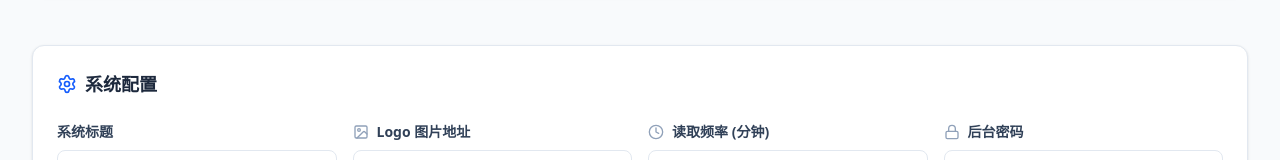
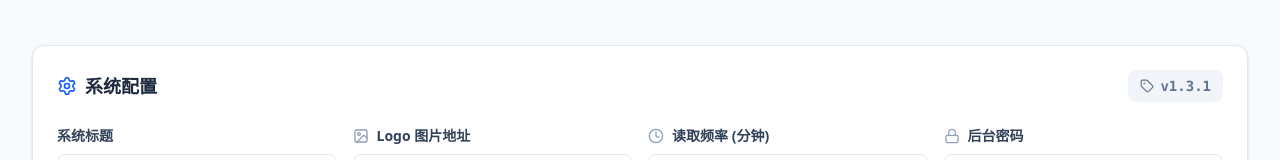
Before and after one commit to bbblq/printer-monitor, a Next.js app: page /admin in a window 1280 px wide. Shown: the part 365-525 px from the top of the page. Built offline with nearby package versions, Linux system fonts and the light colour scheme; no server answers; the database is empty.

Commit message:
feat: 添加版本号显示到管理后台系统配置

```diff
--- /dev/null
+++ b/src/app/api/version/route.ts
@@ -0,0 +1,18 @@
+import { NextResponse } from 'next/server';
+import { readFileSync } from 'fs';
+import { join } from 'path';
+
+export async function GET() {
+    try {
+        const packageJson = JSON.parse(readFileSync(join(process.cwd(), 'package.json'), 'utf-8'));
+        return NextResponse.json({
+            version: packageJson.version,
+            name: packageJson.name
+        });
+    } catch {
+        return NextResponse.json({
+            version: 'unknown',
+            name: 'printer-monitor'
+        });
+    }
+}
--- a/src/components/SystemSettings.tsx
+++ b/src/components/SystemSettings.tsx
@@ -1,7 +1,7 @@
 'use client';
 
 import React, { useState, useEffect } from 'react';
-import { Save, Settings, Image as ImageIcon, Clock, Lock } from 'lucide-react';
+import { Save, Settings, Image as ImageIcon, Clock, Lock, Tag } from 'lucide-react';
 
 export function SystemSettings() {
     const [settings, setSettings] = useState({
@@ -14,9 +14,11 @@ export function SystemSettings() {
     const [loading, setLoading] = useState(true);
     const [saving, setSaving] = useState(false);
     const [message, setMessage] = useState<{ type: 'success' | 'error', text: string } | null>(null);
+    const [version, setVersion] = useState('');
 
     useEffect(() => {
         fetchSettings();
+        fetchVersion();
     }, []);
 
     const fetchSettings = async () => {
@@ -34,6 +36,16 @@ export function SystemSettings() {
             console.error('Failed to fetch settings', e);
         } finally {
             setLoading(false);
+        }
+    };
+
+    const fetchVersion = async () => {
+        try {
+            const res = await fetch('/api/version');
+            const data = await res.json();
+            setVersion(data.version);
+        } catch (e) {
+            console.error('Failed to fetch version', e);
         }
     };
 
@@ -66,9 +78,17 @@ export function SystemSettings() {
 
     return (
         <div className="bg-white rounded-xl shadow-sm border border-slate-200 p-6 mb-8">
-            <div className="flex items-center gap-2 mb-6 text-slate-800 font-bold text-lg">
-                <Settings size={20} className="text-blue-600" />
-                <h2>系统配置</h2>
+            <div className="flex items-center justify-between mb-6 text-slate-800 font-bold text-lg">
+                <div className="flex items-center gap-2">
+                    <Settings size={20} className="text-blue-600" />
+                    <h2>系统配置</h2>
+                </div>
+                {version && (
+                    <div className="flex items-center gap-1.5 text-sm font-mono text-slate-500 bg-slate-100 px-3 py-1.5 rounded-lg">
+                        <Tag size={14} />
+                        v{version}
+                    </div>
+                )}
             </div>
 
             <form onSubmit={handleSave} className="grid grid-cols-1 md:grid-cols-3 gap-6">
```
